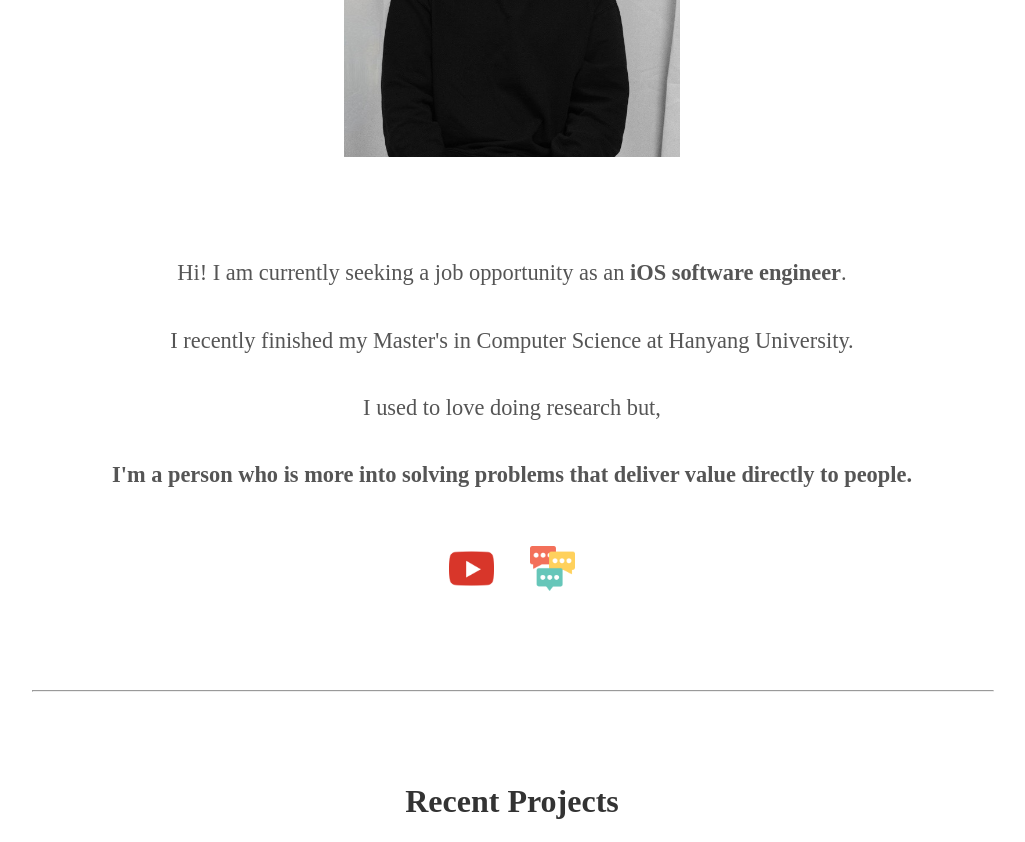
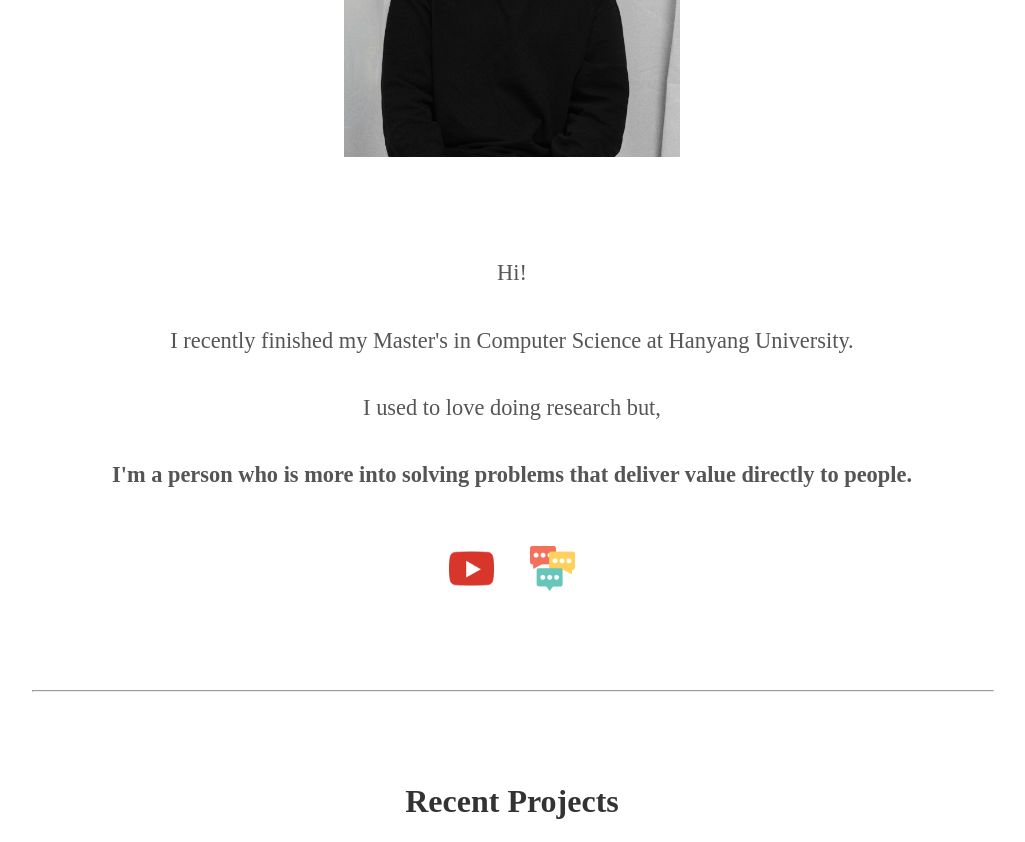
Before and after one commit to beomwookang/beomwookang.github.io, a Jekyll site: the page built from index.html, in a window 1280 px wide and 900 px high, scrolled down 1254 px, cut to the strip 0-842 px from the top of the window. Shown: the whole strip, without its empty margins (128-1153 px from the left). Built offline with Jekyll 4.4.1, drawn with Linux system fonts in a browser that asks for light colours; some web fonts are replaced.

Commit message:
updated about

```diff
--- a/_includes/about.html
+++ b/_includes/about.html
@@ -1,6 +1,6 @@
 <div class="user-details">
   <img alt="profile_pic" src="/imgs/profile.jpg" class="profile-pic">
-  <p>Hi! I am currently seeking a job opportunity as an <b>iOS software engineer</b>.<br><br>I recently finished my Master's in Computer Science at Hanyang University.<br><br>I used to love doing research but, <br><br><b>I'm a person who is more into solving problems that deliver value directly to people.</b></p>
+  <p>Hi!<br><br>I recently finished my Master's in Computer Science at Hanyang University.<br><br>I used to love doing research but, <br><br><b>I'm a person who is more into solving problems that deliver value directly to people.</b></p>
 
   <div class="header-icons" style="padding-top:5vh;">
       <a aria-label="My Youtube" href="https://www.youtube.com/channel/UC4qhefWnzwMrefByc4zu4bw" target="_blank";>
```
